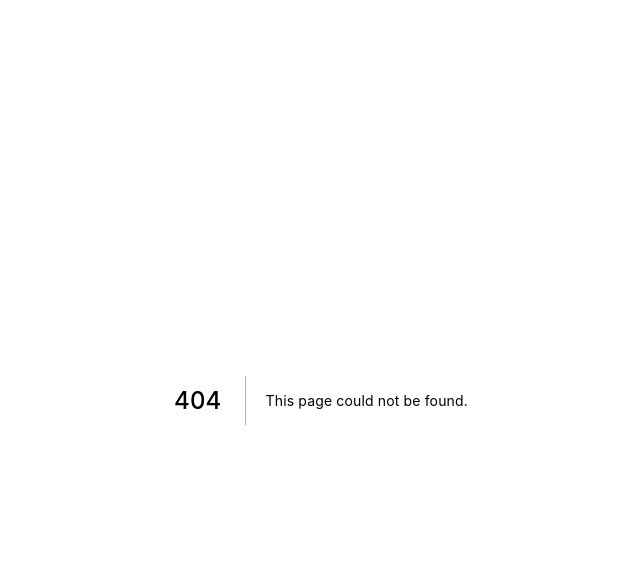
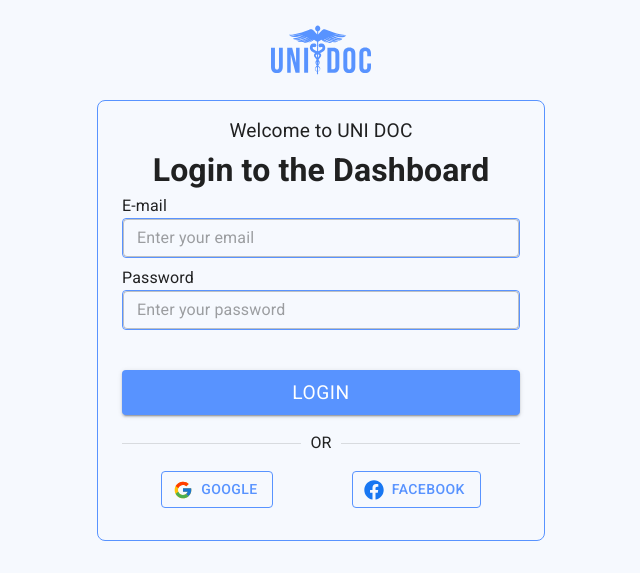
Before and after one commit to DOCUDI/DOC-UDI-FRONTEND, a Next.js app: page /Login in a window 1280 px wide. Before the commit this address had no page. Shown: the top 580 px of the page, without its empty margins (319-959 px from the left). Built offline with nearby package versions, Linux system fonts and the light colour scheme.

Commit message:
add:login

```diff
--- /dev/null
+++ b/components/pageComponents/Login/LoginForm.js
@@ -0,0 +1,143 @@
+/* eslint-disable react-hooks/exhaustive-deps */
+import React, { useState } from "react";
+import { Button, Container, FormControl, OutlinedInput } from "@mui/material";
+import {
+  ButtonsContainer,
+  Helper,
+  HelperInner,
+  LargeText,
+  SmallText,
+} from "./style";
+import { useTheme } from "@mui/material/styles";
+import { Divider } from "@mui/material";
+import { FcGoogle } from "react-icons/fc";
+import { FaFacebook } from "react-icons/fa";
+import { login } from "../../../redux/actions/login.action";
+import { useDispatch } from "react-redux";
+import { useRouter } from "next/router";
+import { useSelector } from "react-redux";
+
+const LoginForm = () => {
+  const theme = useTheme();
+  const style = {
+    backgroundColor: theme.palette.secondary.main,
+    color: "white",
+    fontSize: "1.2rem",
+    fontWeight: "400",
+    width: "100%",
+    marginTop: "2rem",
+    alignSelf: "center",
+    marginBottom: "1rem",
+  };
+
+  const loggedIn = useSelector((state) => state.login.success);
+  const router = useRouter();
+
+  const [email, setEmail] = useState();
+  const [password, setPassword] = useState();
+
+  const dispatch = useDispatch();
+
+  const submitHandler = (e) => {
+    e.preventDefault();
+    const data = {
+      email,
+      password,
+    };
+    // // eslint-disable-next-line react-hooks/rules-of-hooks
+    // // console.log(timeslots)
+    dispatch(login(data));
+    if (loggedIn) {
+      router.push("/");
+    }
+  };
+
+  return (
+    <Container
+      sx={{
+        display: "flex",
+        flexDirection: "column",
+        alignItems: "center",
+        justifyContent: "flex-start",
+        border: "1px solid #5893FF",
+        height: "fit-content",
+        width: "35vw",
+        borderRadius: "0.5rem",
+        paddingBottom: "2rem",
+      }}
+    >
+      <SmallText>Welcome to UNI DOC</SmallText>
+      <LargeText>Login to the Dashboard</LargeText>
+
+      <FormControl
+        sx={{
+          height: "fit-content",
+          width: "100%",
+          display: "flex",
+          flexDirection: "column",
+          alignItems: "flex-start",
+          justifyContent: "space-between",
+        }}
+      >
+        <Helper>
+          <label>E-mail</label>
+          <OutlinedInput
+            placeholder="Enter your email"
+            sx={{ border: "1px solid #5993ff", width: "100%", height: "5vh" }}
+            onChange={(e) => setEmail(e.target.value)}
+          />
+        </Helper>
+        <Helper>
+          <label>Password</label>
+          <OutlinedInput
+            placeholder="Enter your password"
+            sx={{ border: "1px solid #5993ff", width: "100%", height: "5vh" }}
+            onChange={(e) => setPassword(e.target.value)}
+          />
+        </Helper>
+
+        <Button variant="contained" style={style} onClick={submitHandler}>
+          Login
+        </Button>
+
+        <HelperInner>
+          <Divider
+            sx={{
+              width: "45%",
+            }}
+          />
+          &nbsp;&nbsp;OR&nbsp;&nbsp;
+          <Divider
+            sx={{
+              width: "45%",
+            }}
+          />
+        </HelperInner>
+        <ButtonsContainer>
+          <Button
+            variant="outlined"
+            startIcon={<FcGoogle />}
+            sx={{
+              border: "1px solid #5893FF",
+              color: "#5893FF",
+            }}
+          >
+            Google
+          </Button>
+          <Button
+            variant="outlined"
+            startIcon={<FaFacebook color="#1877f2" />}
+            sx={{
+              border: "1px solid #5893FF",
+              color: "#5893FF",
+            }}
+          >
+            Facebook
+          </Button>
+        </ButtonsContainer>
+      </FormControl>
+    </Container>
+  );
+};
+
+export default LoginForm;
--- /dev/null
+++ b/components/pageComponents/Login/style.js
@@ -0,0 +1,56 @@
+import styled from "styled-components";
+
+export const Container = styled.div`
+  height: fit-content;
+  width: 100%;
+  display: flex;
+  flex-direction: column;
+  align-items: center;
+  justify-content: flex-start;
+  background-color: #f6f9fe;
+  padding-bottom: 2rem;
+`;
+
+export const SmallText = styled.p`
+  font-size: 1.2rem;
+  margin: 0;
+  margin-top: 1rem;
+`;
+
+export const LargeText = styled.p`
+  font-size: 2rem;
+  font-weight: 700;
+  margin: 0;
+`;
+
+export const Helper = styled.div`
+  display: flex;
+  flex-direction: column;
+  align-items: flex-start;
+  justify-content: center;
+  width: 100%;
+  margin-bottom: 0.5rem;
+`;
+
+export const HelperInner = styled.div`
+    display: flex;
+    align-items: center;
+    justify-content: space-between;
+    width: 100%;
+`;
+
+export const ButtonsContainer = styled.div`
+    display: flex;
+    align-items: center;
+    justify-content: space-around;
+    width: 100%;
+    margin-top: 1rem;
+`;
+
+export const CardBox = styled.div`
+  width: 100%;
+  display: flex;
+  flex-wrap: wrap;
+  align-items: center;
+  justify-content: flex-start;
+`;
--- a/components/utils/Header/Helmet.js
+++ b/components/utils/Header/Helmet.js
@@ -12,7 +12,7 @@ import MenuItem from "@mui/material/MenuItem";
 import Logo from "../Images/Logo";
 import Link from "next/link";
 
-const settings = ["Profile", "Account", "Dashboard", "Logout"];
+const settings = ["Profile", "Dashboard", "Logout"];
 
 const Helmet = () => {
   const [anchorElUser, setAnchorElUser] = React.useState(null);
--- /dev/null
+++ b/pages/Login/index.js
@@ -0,0 +1,13 @@
+import React from "react";
+import LoginForm from "../../components/pageComponents/Login/LoginForm";
+import { Container } from "../../components/pageComponents/Login/style";
+import Logo from "../../components/utils/Images/Logo";
+
+const Login = () => {
+  return <Container>
+    <Logo />
+    <LoginForm />
+  </Container>;
+};
+
+export default Login;
```
Also changed, not shown: pages/index.js (+12 -3 lines).
